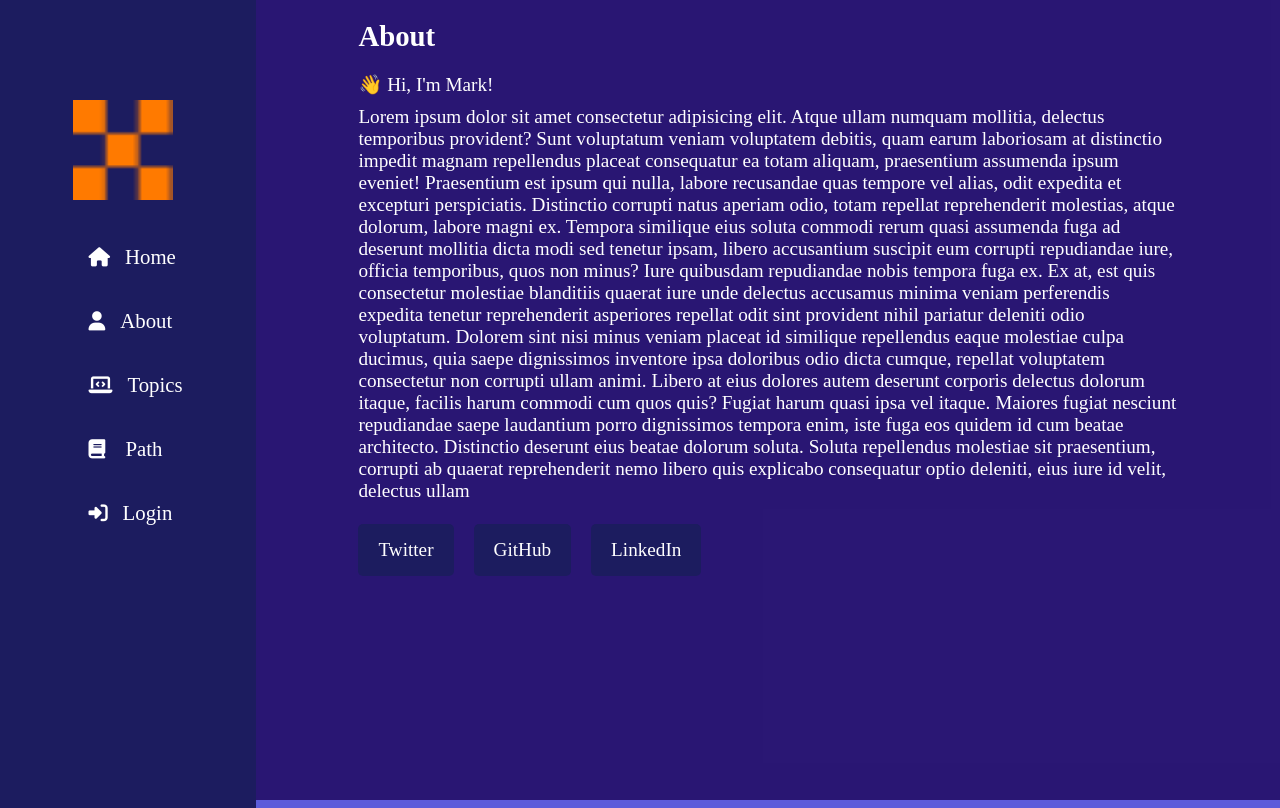
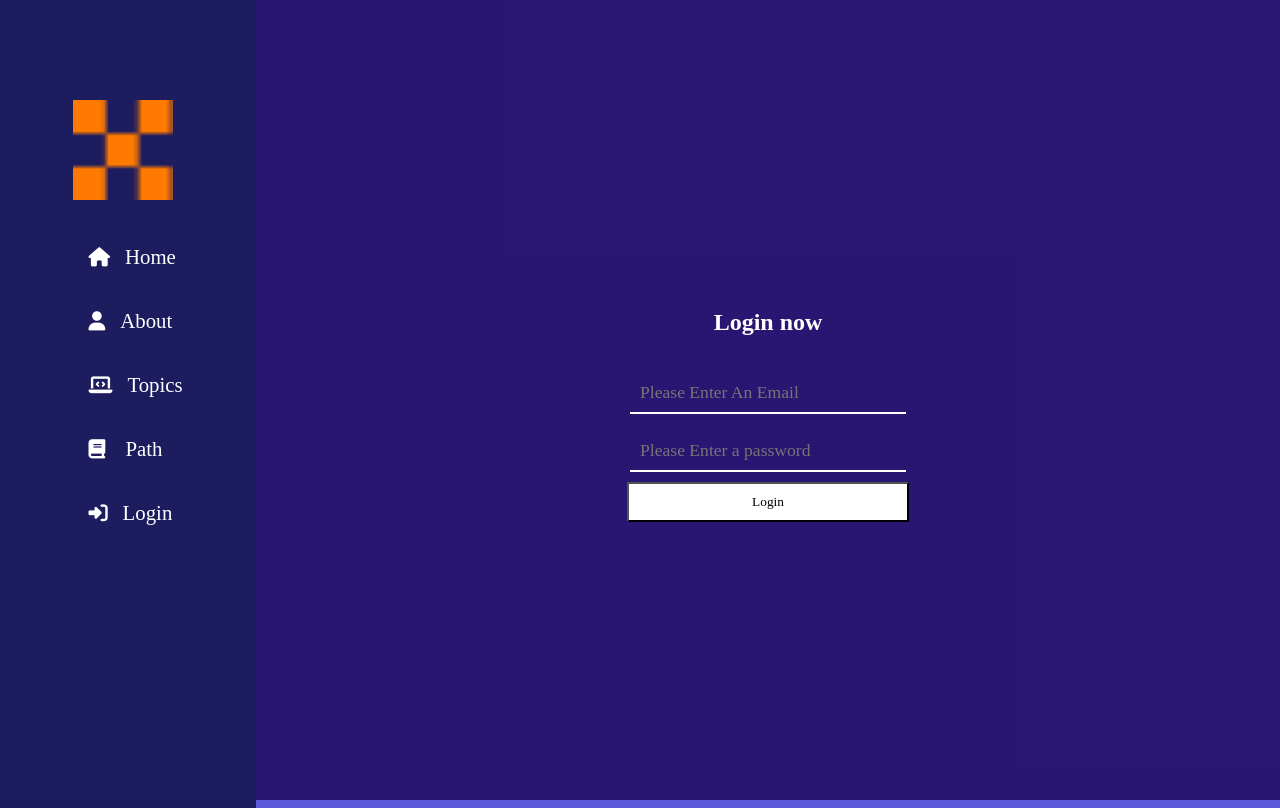
Before and after one commit to mark-okoth/vue-school-tutorial-app, a Vue app: page /#/login in a window 1280 px wide. Before the commit this address led to /#/about. Built offline with nearby package versions, Linux system fonts and the light colour scheme; a web font is replaced by a local one; what vue-core-video-player would draw is missing.

Commit message:
stating authentication

```diff
--- a/src/views/Login.vue
+++ b/src/views/Login.vue
@@ -1,6 +1,18 @@
 <template>
     <div class="login">
-        login
+        <div class="login-container">
+
+            <form @submit.prevent="onSubmit" class="inputs" >
+                <h2>Login now</h2>
+                <div class="input-field">
+                    <input type="email" v-model="email" placeholder="Please Enter An Email">
+                </div>
+                   <div class="input-field" >
+                    <input type="passoword" v-model="password" placeholder="Please Enter a password">
+                </div>
+                <button type="submit">Login</button>
+            </form>
+        </div>
     </div>
 </template>
 
@@ -9,7 +21,8 @@ export default {
 
     data(){
         return{
-
+          email:"",
+          password: ""
         }
     }
 }
@@ -19,6 +32,39 @@ export default {
 .login{
     background:  rgba(27, 2, 85, 0.767);
     width: 100vw;
+    height: 100vh;
+}
+.inputs{
+    display: flex;
+    flex-direction: column;
+    justify-content: center;
+    align-items: center;
+    height: 100vh;
 }
 
+input{
+    width: 20vw;
+    padding: 10px;
+    margin: 10px;
+    outline: none;
+    border: 2px solid white;
+    color:white;
+    border-top:none ;
+    border-right:none;
+    border-left: none;
+    background: inherit
+}
+::placeholder{
+    font-size: 1.1rem;
+}
+button{
+width: 22vw;
+padding: 10px;
+color:black;
+background: white
+}
+h2{
+    text-align: center;
+    margin: 30px auto;
+}
 </style>
```
